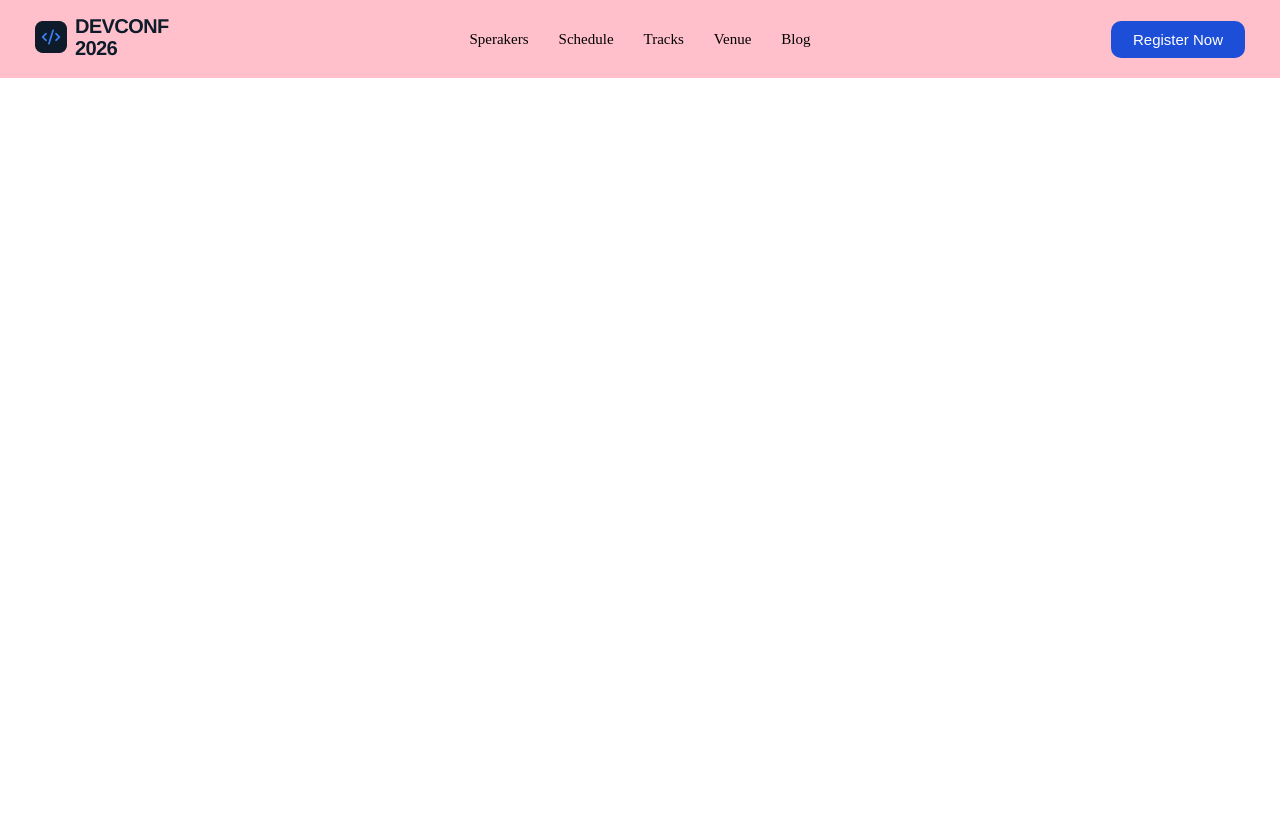
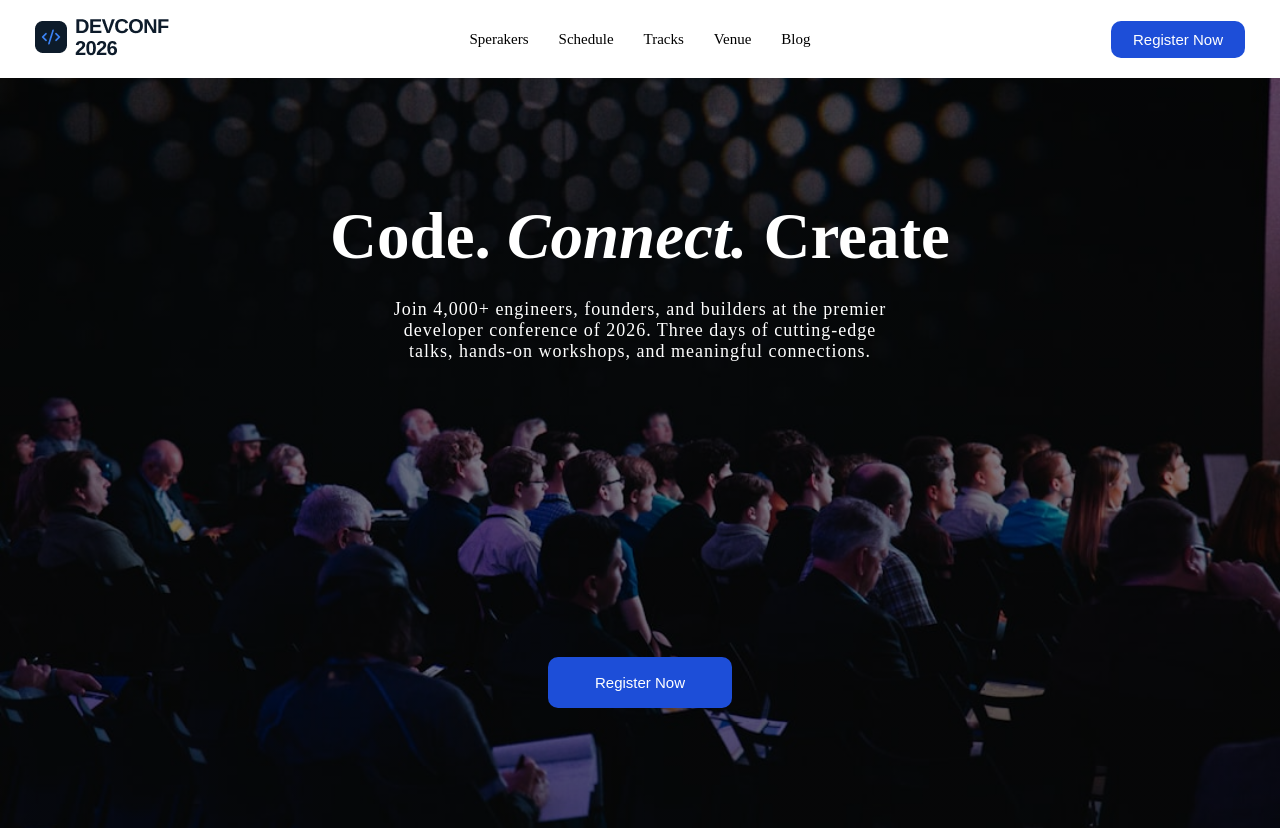
Before and after one commit to Rahat-Karim5452/Assignment-01-DevConf-2026, a plain HTML site: page Assignment-01-DevConf-2026/index.html in a window 1280 px wide. Before the commit the page ends 800 px from the top, so only its background shows below. Drawn offline with Linux system fonts and the light colour scheme.

Commit message:
Banner Section Added

```diff
--- a/Assignment-01-DevConf-2026/index.html
+++ b/Assignment-01-DevConf-2026/index.html
@@ -14,7 +14,7 @@
         <div class="nav-logo">
             <img src="./assets/logo.png" alt="navbar-logo">
         </div>
-        <div class="list-items" >
+        <div class="list-items">
             <ul>
                 <li><a href="#">Sperakers</a></li>
                 <li><a href="#">Schedule</a></li>
@@ -30,9 +30,20 @@
     <!-- Navbar End -->
 
     <!-- Banner (Hero) Section Start -->
-     <header>
-
-     </header>
+    <header>
+        <div class="banner-content">
+            <h1>
+                Code. <em>Connect.</em> Create
+            </h1>
+            <p>
+                Join 4,000+ engineers, founders, and builders at the premier developer conference of 2026. Three days of
+                cutting-edge talks, hands-on workshops, and meaningful connections.
+            </p>
+            <button class="common-btn btn">
+                Register Now
+            </button>
+        </div>
+    </header>
     <!-- Banner (Hero) Section End -->
 </body>
 
--- a/Assignment-01-DevConf-2026/style.css
+++ b/Assignment-01-DevConf-2026/style.css
@@ -1,41 +1,83 @@
-*{
+* {
   margin: 0;
   padding: 0;
 }
 
 /* Navbar Section */
-.navbar-section{
+.navbar-section {
   padding: 15px 35px;
-    background: pink;
+  background: white;
   display: flex;
   justify-content: space-between;
   align-items: center;
 }
-.list-items ul{
+
+.list-items ul {
   list-style: none;
   display: flex;
   justify-content: space-between;
   align-items: center;
   gap: 30px;
 }
-.list-items ul li a{
+
+.list-items ul li a {
   text-decoration: none;
   color: black;
   font-size: 15px;
 }
 
 /* Common Button Section */
-.common-btn{
+.common-btn {
   padding: 8px 20px;
   border-radius: 10px;
   border: 2px solid transparent;
-    background-color: #1D4ED8;
+  background-color: #1d4ed8;
   color: white;
   font-size: 15px;
   cursor: pointer;
 }
-.common-btn:hover{
+
+.common-btn:hover {
   background-color: white;
   color: black;
-    border-color:#1D4ED8;
+  border-color: #1d4ed8;
 }
+
+/* Hero Section */
+header {
+  height: 750px;
+  width: 100%;
+  background-image:
+    linear-gradient(rgba(0, 0, 0, 0.5), rgba(0, 0, 0, 0.5)),
+    url(./assets/banner.jpg);
+  background-repeat: no-repeat;
+  background-position: center;
+  background-size: cover;
+
+  display: flex;
+  justify-content: center;
+  align-items: center;
+}
+.banner-content {
+  display: flex;
+  flex-direction: column;
+  justify-content: center;
+  align-items: center;
+  text-align: center;
+  gap: 25px;
+  color: white;
+}
+.banner-content p {
+  width: 500px;
+  color: white;
+  margin-bottom: 60px;
+  font-size: 18px;
+  letter-spacing: 1px;
+}
+.banner-content h1 {
+  font-size: 65px;
+}
+.btn {
+  margin-top: 210px;
+  padding: 15px 45px;
+}
```
Lines whose indentation alone changed are shown as unchanged.
